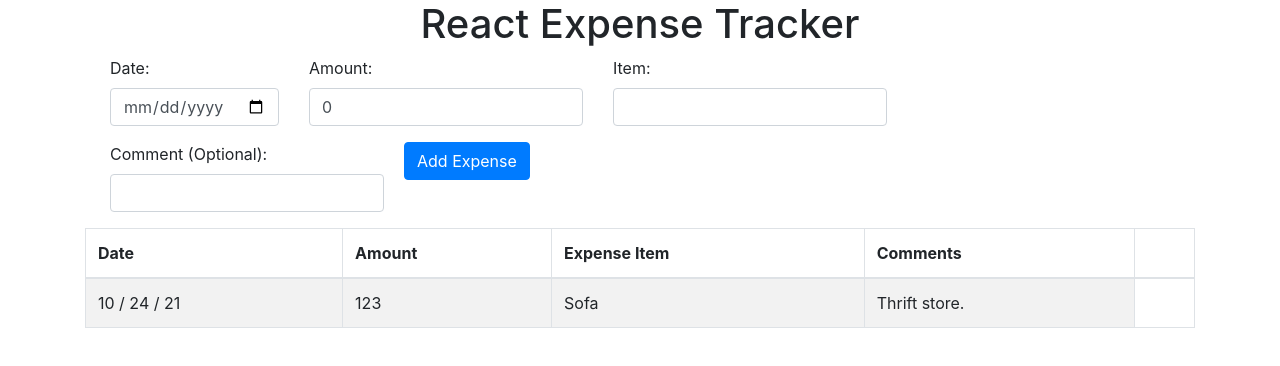
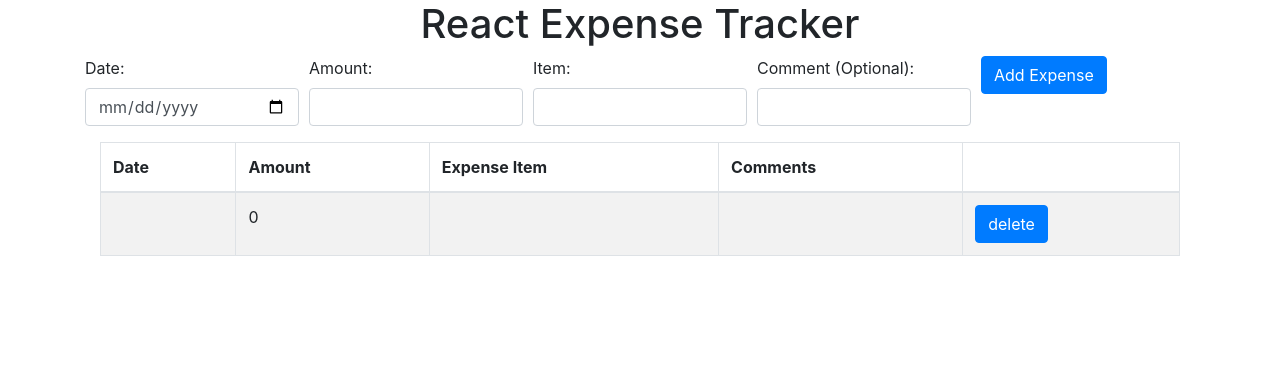
Before and after one commit to victorinspace/react-expense-tracker, a React (Create React App) app: page / in a window 1280 px wide. Shown: the top 366 px of the page. Built offline with nearby package versions, Linux system fonts and the light colour scheme.

Commit message:
Creates render function for expense item table rows. BUG: cannot type in form fields.

```diff
--- a/src/App.js
+++ b/src/App.js
@@ -1,9 +1,6 @@
-import Container from 'react-bootstrap/Container';
-import Row from 'react-bootstrap/Row';
-import Col from 'react-bootstrap/Col'
-
+import { Container, Row } from 'react-bootstrap';
 import ExpenseForm from './components/ExpenseForm.js';
-import ExpenseTable from './components/ExpenseTable.js';
+// import ExpenseTable from './components/ExpenseTable.js';
 
 function App () {
   return (
@@ -14,17 +11,8 @@ function App () {
         </h1>
       </Row>
 
-      <Row >
-        <Col>
-          <ExpenseForm />
-        </Col>
-      </Row>
-
-      <Row>
-        <Col>
-          <ExpenseTable />
-        </Col>
-      </Row>
+      <ExpenseForm />
+      {/* <ExpenseTable /> */}
     </Container>
   );
 }
--- a/src/components/ExpenseForm.js
+++ b/src/components/ExpenseForm.js
@@ -1,26 +1,30 @@
-import Container from 'react-bootstrap/Container';
-import Col from 'react-bootstrap/Col'
-import Form from 'react-bootstrap/Form'
-import Button from 'react-bootstrap/Button';
 import React from 'react';
+import { Container, Col, Row, Form, Button, Table } from 'react-bootstrap';
+// import ExpenseItem from './ExpenseItem';
 
-
+// let expenseDataArray = [{}];
 
 class ExpenseForm extends React.Component {
   constructor( props ) {
     super( props );
     this.state = {
-      form: {
+      form: [
+        {
+          id: 1,
           date: '',
           amount: 0,
           item: '',
           comment: ''
         }
+      ]
     };
 
     this.handleChange = this.handleChange.bind( this );
     this.handleSubmit = this.handleSubmit.bind( this );
+    // this.addExpenseToTable = this.addExpenseToTable.bind( this );
   }
+
+  // expense = expenseDataArray.map( item => )
 
   handleChange ( event ) {
     let target = event.target;
@@ -37,16 +41,36 @@ class ExpenseForm extends React.Component {
 
   handleSubmit ( event ) {
     event.preventDefault();
-    alert( `submitted ${this.state.form.date}, ${this.state.form.item}, ${this.state.form.date}, ${this.state.form.comment}` );
+    console.log( `submitted: ${this.state.form.date}, ${this.state.form.item}, ${this.state.form.date}, ${this.state.form.comment}` );
+
+  }
+
+  renderExpenseItem () {
+    return this.state.form.map( ( expenseItem, index ) => {
+      const { id, date, amount, item, comment } = expenseItem;
+      return (
+        <tr key={id}>
+          <td>{date}</td>
+          <td>{amount}</td>
+          <td>{item}</td>
+          <td>{comment}</td>
+          <td>
+            <Button type='submit'>delete</Button>
+          </td>
+        </tr>
+      )
+    }
+    );
   }
 
   render () {
     return (
       <Container>
+        <Row>
           <Form id='expense-form' onSubmit={this.handleSubmit}>
             <Form.Row>
+              <Col>
                 <Form.Group>
-              <Col>
                   <Form.Label htmlFor='date'>Date:</Form.Label>
                   <Form.Control
                     name='date'
@@ -55,10 +79,10 @@ class ExpenseForm extends React.Component {
                     value={this.state.form.date}
                     onChange={this.handleChange}
                   />
+                </Form.Group>
               </Col>
-            </Form.Group>
+              <Col>
                 <Form.Group>
-              <Col>
                   <Form.Label htmlFor='amount'>Amount:</Form.Label>
                   <Form.Control
                     name='amount'
@@ -67,38 +91,57 @@ class ExpenseForm extends React.Component {
                     value={this.state.form.amount}
                     onChange={this.handleChange}
                   />
+                </Form.Group>
               </Col>
-            </Form.Group>
+              <Col>
                 <Form.Group>
-              <Col>
                   <Form.Label htmlFor='item'>Item:</Form.Label>
                   <Form.Control
-                  type='text'
                     placeholder=''
                     name='item'
                     value={this.state.form.item}
                     onChange={this.handleChange}
                   />
+                </Form.Group>
               </Col>
-            </Form.Group>
+              <Col>
                 <Form.Group>
-              <Col>
                   <Form.Label htmlFor='comment'>Comment (Optional):</Form.Label>
                   <Form.Control
                     name='comment'
-                  type='text'
                     placeholder=''
                     value={this.state.form.comment}
                     onChange={this.handleChange}
                   />
+                </Form.Group>
               </Col>
-            </Form.Group>
 
               <Col>
                 <Button type='submit' variant='primary'>Add Expense</Button>
               </Col>
             </Form.Row>
           </Form>
+        </Row>
+
+        <Row>
+          <Col>
+            <Table striped bordered hover>
+              <thead>
+                <tr >
+                  <th>Date</th>
+                  <th>Amount</th>
+                  <th>Expense Item</th>
+                  <th>Comments</th>
+                  <th></th>
+                </tr>
+              </thead>
+
+              <tbody>
+                {this.renderExpenseItem()}
+              </tbody>
+            </Table>
+          </Col>
+        </Row>
       </Container>
     )
   }
--- /dev/null
+++ b/src/components/ExpenseItem.js
@@ -0,0 +1,20 @@
+import React from 'react';
+import Button from 'react-bootstrap/Button';
+
+function ExpenseItem ( props ) {
+  return (
+    <tbody>
+      <tr>
+        <td>{props.item.date}</td>
+        <td>{props.item.amount}</td>
+        <td>{props.item.item}</td>
+        <td>{props.item.comment}</td>
+        <td>
+          <Button type='submit'>delete</Button>
+        </td>
+      </tr>
+    </tbody>
+  )
+}
+
+export default ExpenseItem;
--- a/src/components/ExpenseTable.js
+++ b/src/components/ExpenseTable.js
@@ -1,15 +1,23 @@
-import Table from 'react-bootstrap/Table'
+import React from 'react';
+import { Container, Col, Row, Button } from 'react-bootstrap';
 
-const expenseData = {
-  date: '10 / 24 / 21',
-  amount: 123,
-  expenseItem: 'Sofa',
-  comment: 'Thrift store.'
+import Table from 'react-bootstrap/Table';
+
+class ExpenseTable extends React.Component {
+  constructor( props ) {
+    super( props );
+
+    this.state = {
+      message: "",
+      items: []
+    }
   }
 
-function ExpenseTable ( props ) {
+  render () {
     return (
-    <section>
+      <Container>
+        <Row>
+          <Col>
             <Table id='expense-table' striped bordered hover>
               <thead>
                 <tr >
@@ -23,15 +31,22 @@ function ExpenseTable ( props ) {
 
               <tbody id='list-items'>
                 <tr>
-            <td>{expenseData.date}</td>
-            <td>{expenseData.amount}</td>
-            <td>{expenseData.expenseItem}</td>
-            <td>{expenseData.comment}</td>
+                  <td></td>
+                  <td></td>
+                  <td></td>
+                  <td></td>
+                  <td>
+                    <Button type='submit'>delete</Button>
+
+                  </td>
                 </tr>
               </tbody>
             </Table>
-    </section>
+          </Col>
+        </Row>
+      </Container>
     )
+  }
 }
 
 export default ExpenseTable;
```
Lines whose indentation alone changed are shown as unchanged.
